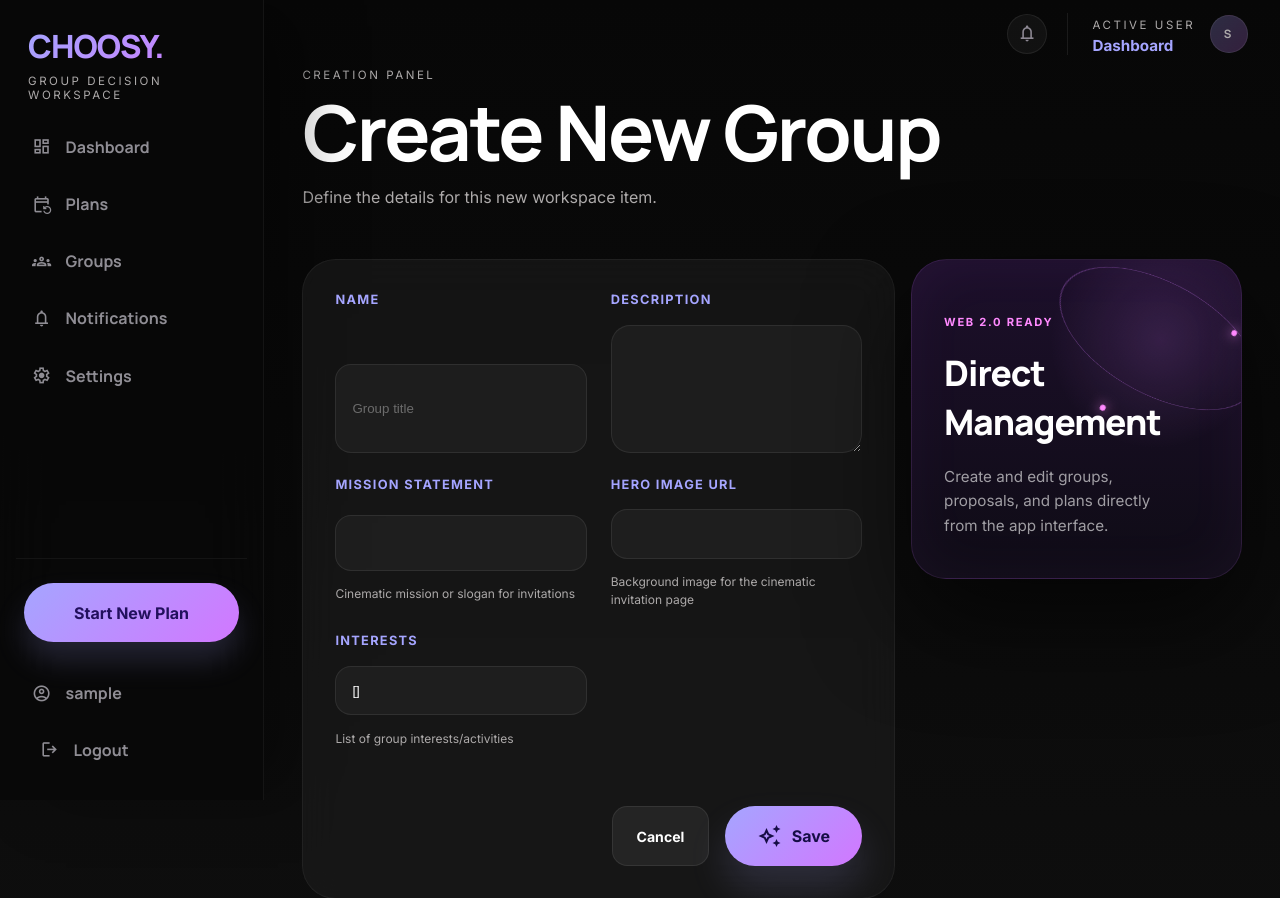
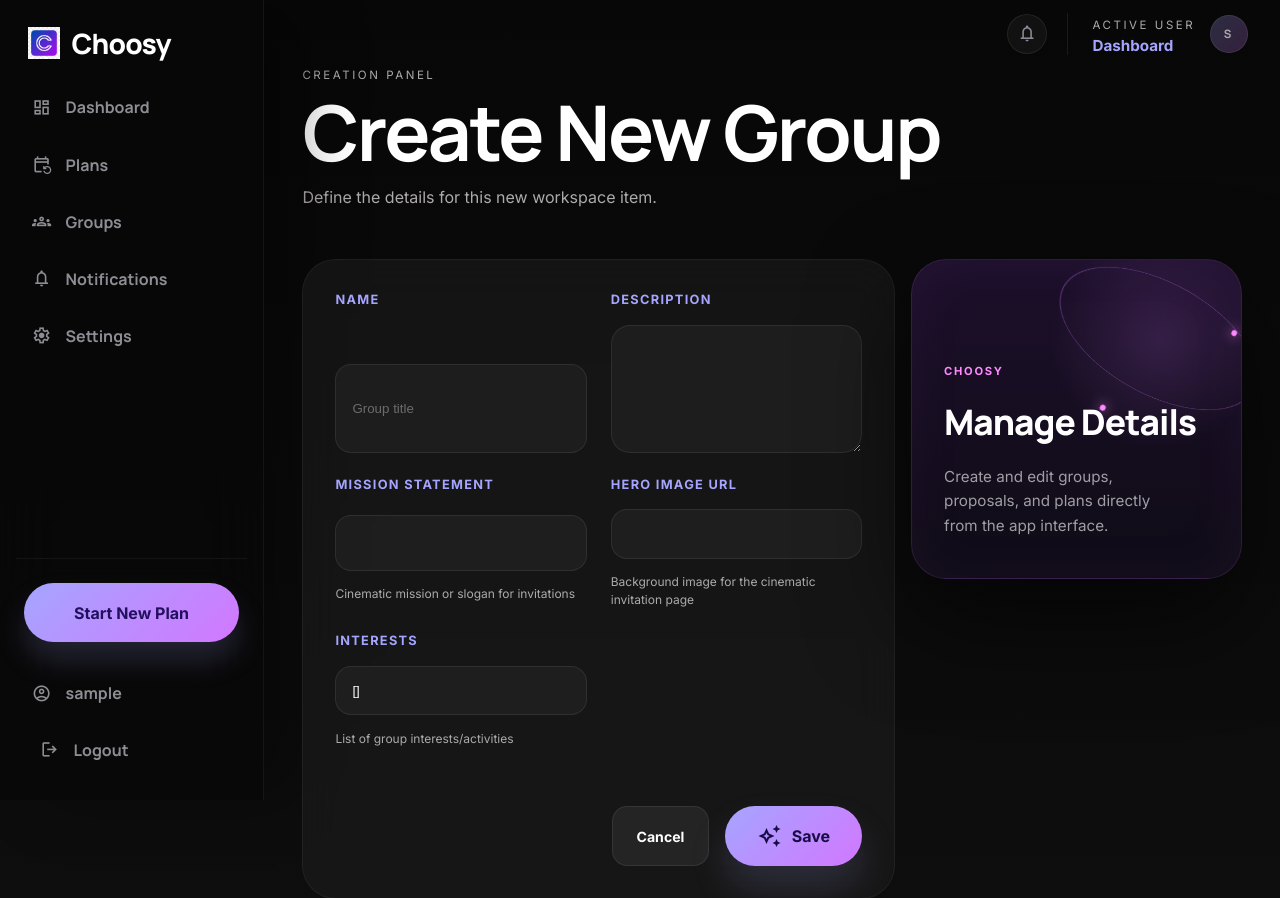
Before and after one commit to choosy-friends-app/choosy-app, a Django app: page /crear-grupo/ in a window 1280 px wide. Shown: the top 898 px of the page. Run offline with Django 5.2, Linux system fonts and the light colour scheme; the visitor is signed in with stand-in values (Sample User, id 1); data comes from the database, SQL or seed files in the repository; data that the repository does not hold is empty.

Commit message:
update choosy branding

```diff
--- a/front/templates/auth_base.html
+++ b/front/templates/auth_base.html
@@ -5,6 +5,7 @@
     <meta charset="utf-8" />
     <meta name="viewport" content="width=device-width, initial-scale=1" />
     <title>{{ meta_title|default:"Authentication" }} · Choosy</title>
+    <link rel="icon" type="image/webp" href="{% static 'img/choosy-logo.webp' %}" />
     <link rel="preconnect" href="https://fonts.googleapis.com" />
     <link rel="preconnect" href="https://fonts.gstatic.com" crossorigin />
     <link
--- a/front/templates/base.html
+++ b/front/templates/base.html
@@ -5,6 +5,7 @@
     <meta charset="utf-8" />
     <meta name="viewport" content="width=device-width, initial-scale=1" />
     <title>{{ meta_title|default:"Dashboard" }} · Choosy</title>
+    <link rel="icon" type="image/webp" href="{% static 'img/choosy-logo.webp' %}" />
     <link rel="preconnect" href="https://fonts.googleapis.com" />
     <link rel="preconnect" href="https://fonts.gstatic.com" crossorigin />
     <link
--- a/front/templates/includes/dashboard_styles/base.css
+++ b/front/templates/includes/dashboard_styles/base.css
@@ -90,9 +90,21 @@
 }
 
 .brand {
-  display: grid;
-  gap: 0.35rem;
+  display: flex;
+  align-items: center;
   padding: 0 0.75rem;
+}
+
+.brand-lockup {
+  display: inline-flex;
+  align-items: center;
+  gap: 0.72rem;
+}
+
+.brand-logo {
+  width: 2rem;
+  height: 2rem;
+  object-fit: contain;
 }
 
 .brand-title,
@@ -110,12 +122,9 @@
 }
 
 .brand-title {
-  font-size: 2rem;
+  font-size: 1.75rem;
   font-weight: 800;
-  background: linear-gradient(135deg, var(--primary), var(--secondary));
-  -webkit-background-clip: text;
-  background-clip: text;
-  color: transparent;
+  color: var(--text);
 }
 
 .brand-subtitle,
@@ -1077,15 +1086,21 @@
 }
 
 .auth-brand-mark {
-  width: 3.4rem;
-  height: 3.4rem;
+  width: 3.7rem;
+  height: 3.7rem;
   display: inline-flex;
   align-items: center;
   justify-content: center;
   border-radius: 1.1rem;
-  color: #08081a;
-  background: linear-gradient(135deg, var(--tertiary), var(--primary));
-  box-shadow: 0 18px 36px rgba(105, 218, 255, 0.14);
+  background: rgba(255, 255, 255, 0.08);
+  border: 1px solid rgba(255, 255, 255, 0.1);
+  box-shadow: 0 18px 36px rgba(0, 0, 0, 0.3);
+}
+
+.auth-brand-mark img {
+  width: 2.35rem;
+  height: 2.35rem;
+  object-fit: contain;
 }
 
 .auth-panel__intro h1 {
--- a/front/templates/includes/layout/sidebar.html
+++ b/front/templates/includes/layout/sidebar.html
@@ -1,8 +1,11 @@
+{% load static %}
 <aside class="app-rail">
   <div class="rail-panel">
     <div class="brand">
-      <span class="brand-title">CHOOSY.<span style="opacity: 0.6; font-weight: 400;">LY</span></span>
-      <span class="brand-subtitle">GROUP DECISION WORKSPACE</span>
+      <a class="brand-lockup" href="{% url 'dashboard' %}" aria-label="Choosy dashboard">
+        <img class="brand-logo" src="{% static 'img/choosy-logo.webp' %}" alt="Choosy logo">
+        <span class="brand-title">Choosy</span>
+      </a>
     </div>
 
     <nav class="rail-nav" aria-label="Main structure">
--- a/front/templates/includes/vote/scripts.html
+++ b/front/templates/includes/vote/scripts.html
@@ -165,7 +165,7 @@
                                 </div>
                                 <div class="card-info">
                                     <h2>${plan.title}</h2>
-                                    <p>${plan.description || "A premium escape curated exclusively for your group."}</p>
+                                    <p>${plan.description || "Plan option for your group vote."}</p>
                                     <div class="card-meta-row">
                                         <div class="meta-item"><span class="material-symbols-outlined">location_on</span><span>${plan.place || 'Barcelona'}</span></div>
                                         <div class="meta-item"><span class="material-symbols-outlined">schedule</span><span>Tomorrow</span></div>
--- a/front/templates/pages/crear_entidad.html
+++ b/front/templates/pages/crear_entidad.html
@@ -58,8 +58,8 @@
                     </div>
                 </div>
                 <div class="promo-content">
-                    <span class="promo-tag">Web 2.0 Ready</span>
-                    <h3>Direct Management</h3>
+                    <span class="promo-tag">Choosy</span>
+                    <h3>Manage Details</h3>
                     <p>Create and edit groups, proposals, and plans directly from the app interface.</p>
                 </div>
             </div>
--- a/front/templates/pages/groups.html
+++ b/front/templates/pages/groups.html
@@ -230,7 +230,7 @@
           <div class="group-row__title">
             <h3>No groups yet</h3>
           </div>
-          <p>When you create your first group on localhost it will appear here and you can start inviting users.</p>
+          <p>Create your first group to start inviting members and planning together.</p>
         </div>
       </div>
     </article>
--- a/front/templates/pages/login.html
+++ b/front/templates/pages/login.html
@@ -1,11 +1,12 @@
 {% extends "auth_base.html" %}
+{% load static %}
 
 {% block content %}
 <section class="auth-page auth-page--login">
   <div class="auth-panel">
     <div class="auth-panel__intro">
       <a class="auth-brand-mark" href="{% url 'dashboard' %}" aria-label="Choosy home">
-        <span class="material-symbols-outlined">how_to_vote</span>
+        <img src="{% static 'img/choosy-logo-white.webp' %}" alt="Choosy logo">
       </a>
       <p class="page-kicker">Choosy Workspace</p>
       <h1>Welcome back.</h1>
--- a/front/templates/pages/register.html
+++ b/front/templates/pages/register.html
@@ -1,11 +1,12 @@
 {% extends "auth_base.html" %}
+{% load static %}
 
 {% block content %}
 <section class="auth-page auth-page--register">
   <div class="auth-panel auth-panel--register">
     <div class="auth-panel__intro">
       <a class="auth-brand-mark" href="{% url 'dashboard' %}" aria-label="Choosy home">
-        <span class="material-symbols-outlined">diversity_3</span>
+        <img src="{% static 'img/choosy-logo-white.webp' %}" alt="Choosy logo">
       </a>
       <p class="page-kicker">Join Choosy</p>
       <h1>Create your workspace identity.</h1>
```
Also changed, not shown: front/static/img/choosy-logo-white.webp (added), front/static/img/choosy-logo.webp (added).
